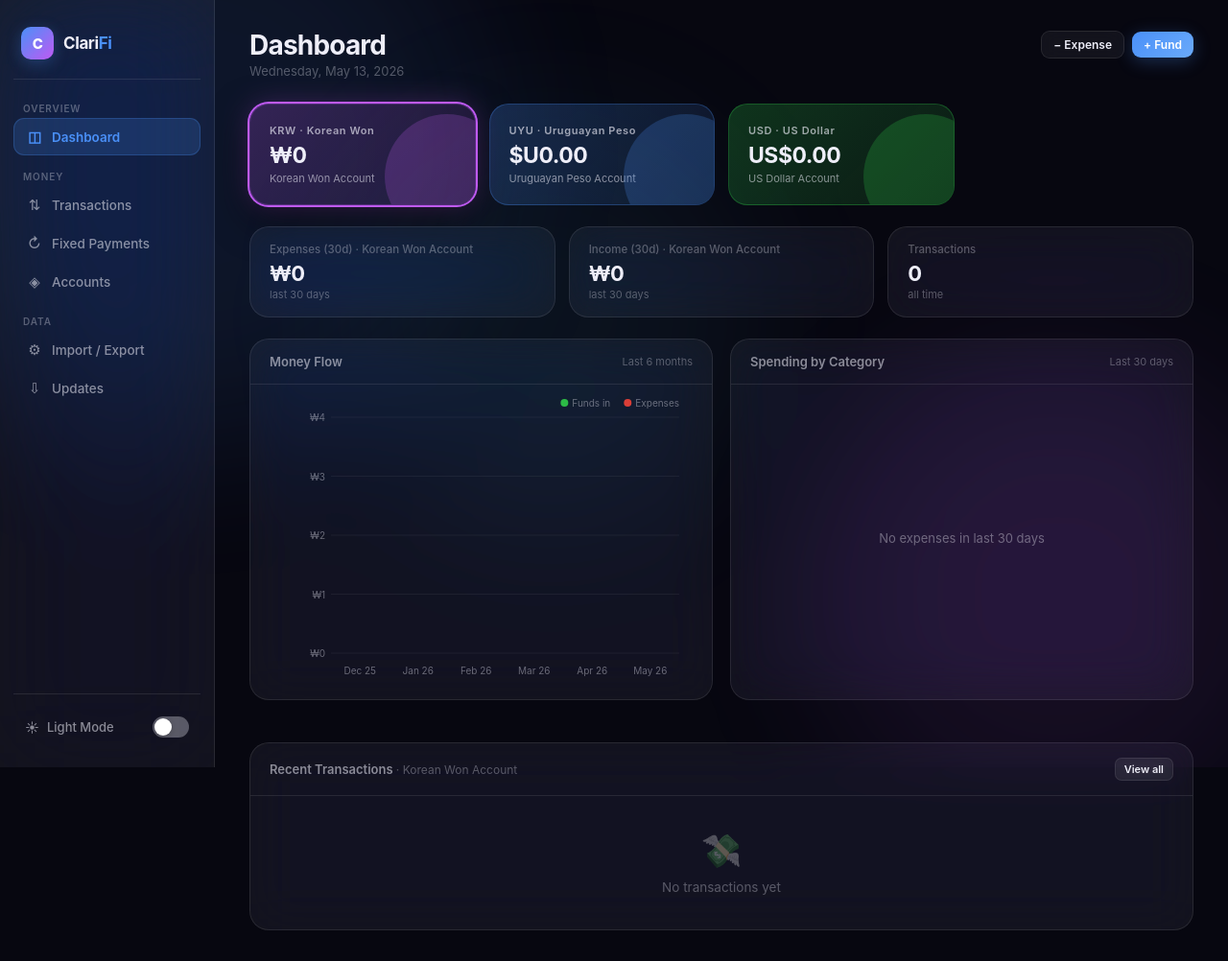
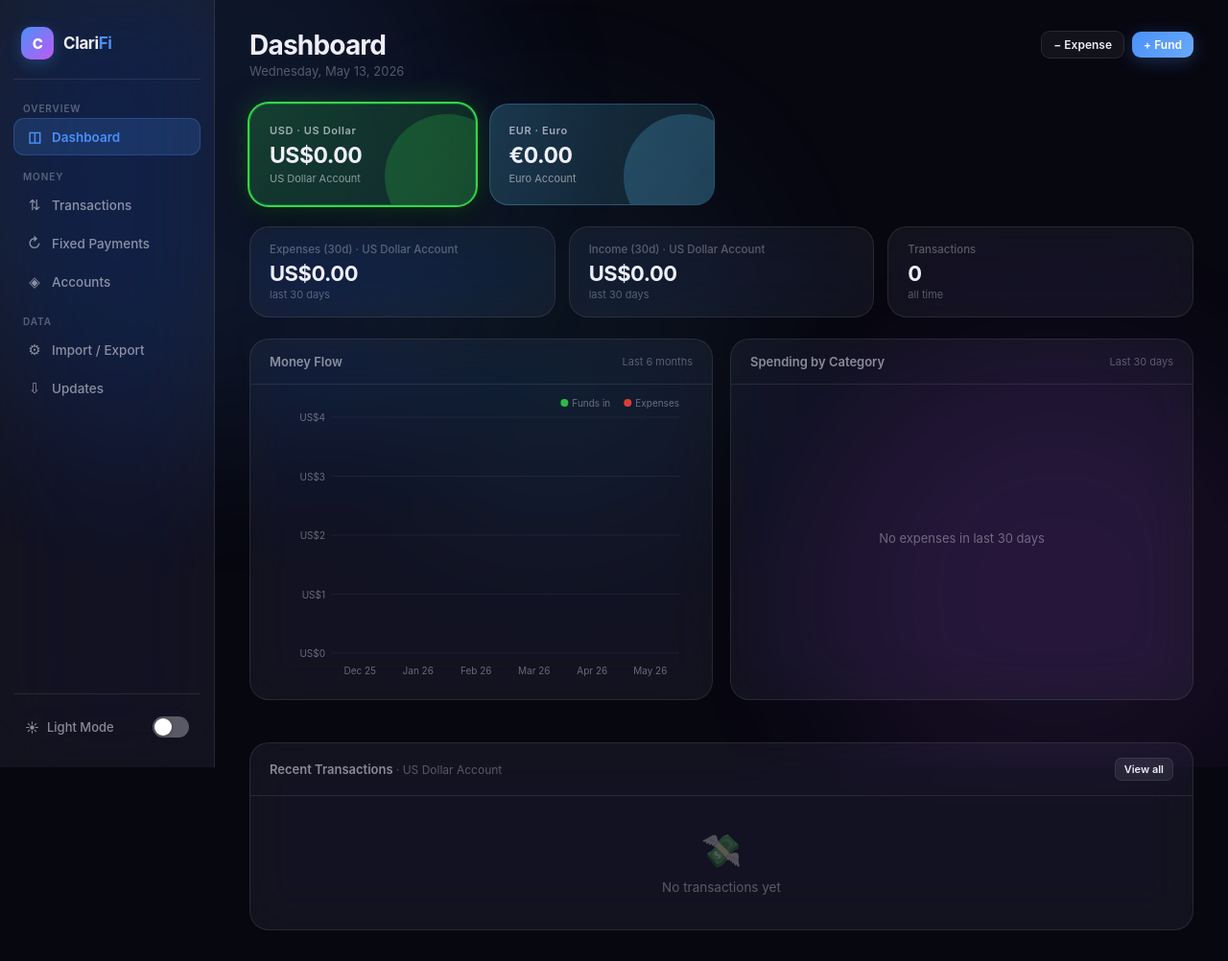
Before and after one commit to federicoroldos/clarifi, a Flask app: page / in a window 1280 px wide. Shown: the whole page at 96% size. Run offline with Flask 3, Linux system fonts and the light colour scheme; data that the repository does not hold is empty.

Commit message:
add EUR + ARS currencies, default fresh installs to USD + EUR, page zoom
- CURRENCIES gains 'eur' (€, 2dp) and 'ars' (AR$, 2dp); ACC_FLAGS and the
  account-create / account-edit dropdowns now offer all five currencies.
- init_data() splits its seeding path: if the legacy balance_* config keys
  carry any non-zero value, KRW/UYU/USD accounts are migrated as before;
  otherwise a fresh install seeds only USD and EUR. modern_import and
  modern_clear follow the same rule (legacy balance_* keys stay scoped to
  KRW/UYU/USD; modern_clear reseeds USD + EUR).
- Ctrl + / Ctrl - / Ctrl 0 (and Ctrl+wheel) now zoom the page via CSS zoom.
  The level is persisted in localStorage and triggers a charts redraw so
  the handwritten canvases stay crisp at non-100% zoom.

```diff
--- a/app.py
+++ b/app.py
@@ -25,8 +25,10 @@ XLSX_LOCK  = Lock()
 CATEGORIES = ['Supermarket','Food','Transport','Games','Services','Health','Others']
 CURRENCIES = {
     'krw': {'name': 'Korean Won',    'symbol': '₩',   'decimals': 0},
-    'uyu': {'code': 'UYU', 'name': 'Uruguayan Peso', 'symbol': '$U',  'decimals': 2},
-    'usd': {'code': 'USD', 'name': 'US Dollar',      'symbol': 'US$', 'decimals': 2},
+    'uyu': {'code': 'UYU', 'name': 'Uruguayan Peso',  'symbol': '$U',  'decimals': 2},
+    'usd': {'code': 'USD', 'name': 'US Dollar',       'symbol': 'US$', 'decimals': 2},
+    'eur': {'code': 'EUR', 'name': 'Euro',            'symbol': '€',   'decimals': 2},
+    'ars': {'code': 'ARS', 'name': 'Argentine Peso',  'symbol': 'AR$', 'decimals': 2},
 }
 CURRENCIES['krw'].update({'code': 'KRW', 'symbol': '₩'})
 LEGACY_ACCOUNT_BANKS = {
@@ -34,6 +36,11 @@ LEGACY_ACCOUNT_BANKS = {
     'uyu': 'Uruguayan Peso Account',
     'usd': 'US Dollar Account',
 }
+LEGACY_CURRENCIES = ('krw', 'uyu', 'usd')
+DEFAULT_NEW_ACCOUNTS = (
+    ('usd', 'US Dollar Account'),
+    ('eur', 'Euro Account'),
+)
 
 # XLSX storage
 SHEETS = {
@@ -208,7 +215,7 @@ def init_data():
 
     config = wb['config']
     existing = {r.get('key') for r in _rows(config)}
-    for currency in CURRENCIES:
+    for currency in LEGACY_CURRENCIES:
         key = f'balance_{currency}'
         if key not in existing:
             config.append([key, 0])
@@ -220,16 +227,30 @@ def init_data():
             for r in _rows(config)
             if str(r.get('key') or '').startswith('balance_')
         }
-        for currency in CURRENCIES:
-            accounts_ws.append([
-                currency,
-                LEGACY_ACCOUNT_BANKS[currency],
-                currency,
-                round_currency(currency, legacy_balances.get(currency, 0)),
-                datetime.now().isoformat(timespec='seconds'),
-                False,
-                DEFAULT_ACC_COLORS.get(currency, '#4a90f8'),
-            ])
+        if any(v > 0 for v in legacy_balances.values()):
+            # Migrating an old single-currency install: keep KRW/UYU/USD accounts.
+            for currency in LEGACY_CURRENCIES:
+                accounts_ws.append([
+                    currency,
+                    LEGACY_ACCOUNT_BANKS[currency],
+                    currency,
+                    round_currency(currency, legacy_balances.get(currency, 0)),
+                    datetime.now().isoformat(timespec='seconds'),
+                    False,
+                    DEFAULT_ACC_COLORS.get(currency, '#4a90f8'),
+                ])
+        else:
+            # Fresh install: seed only USD and EUR.
+            for currency, bank in DEFAULT_NEW_ACCOUNTS:
+                accounts_ws.append([
+                    currency,
+                    bank,
+                    currency,
+                    0,
+                    datetime.now().isoformat(timespec='seconds'),
+                    False,
+                    DEFAULT_ACC_COLORS.get(currency, '#4a90f8'),
+                ])
 
     wb.save(DATA_PATH)
 
@@ -242,7 +263,13 @@ def _currency_id(value):
         raise ValueError('unknown currency')
     return currency
 
-DEFAULT_ACC_COLORS = {'uyu': '#4a90f8', 'usd': '#32d74b', 'krw': '#bf5af2'}
+DEFAULT_ACC_COLORS = {
+    'uyu': '#4a90f8',
+    'usd': '#32d74b',
+    'krw': '#bf5af2',
+    'eur': '#5ac8fa',
+    'ars': '#ff9f0a',
+}
 
 def _account_json(row):
     currency = _currency_id(row.get('currency') or 'uyu')
@@ -859,7 +886,7 @@ def modern_import():
                     color,
                 ])
         else:
-            for currency in CURRENCIES:
+            for currency in LEGACY_CURRENCIES:
                 imported_ids.append(currency)
                 wb['accounts'].append([
                     currency,
@@ -875,7 +902,7 @@ def modern_import():
             return jsonify({'ok': False, 'error': 'no valid accounts'}), 400
 
         accounts_map = {row['id']: row for row in _accounts_from_wb(wb, include_archived=True)}
-        for currency in CURRENCIES:
+        for currency in LEGACY_CURRENCIES:
             account = accounts_map.get(currency)
             wb['config'].append([f'balance_{currency}', account['balance'] if account else 0])
 
@@ -929,14 +956,14 @@ def modern_clear():
             _ensure_headers(ws, headers)
 
         config = wb['config']
-        for currency in CURRENCIES:
+        for currency in LEGACY_CURRENCIES:
             config.append([f'balance_{currency}', 0])
 
         accounts_ws = wb['accounts']
-        for currency in CURRENCIES:
+        for currency, bank in DEFAULT_NEW_ACCOUNTS:
             accounts_ws.append([
                 currency,
-                LEGACY_ACCOUNT_BANKS[currency],
+                bank,
                 currency,
                 0,
                 datetime.now().isoformat(timespec='seconds'),
--- a/templates/index.html
+++ b/templates/index.html
@@ -1016,8 +1016,10 @@
       <div class="fg">
         <label class="fl">CURRENCY</label>
         <select class="fc" id="acc-cur">
+          <option value="usd">USD — US Dollar</option>
+          <option value="eur">EUR — Euro</option>
           <option value="uyu">UYU — Uruguayan Peso</option>
-          <option value="usd">USD — US Dollar</option>
+          <option value="ars">ARS — Argentine Peso</option>
           <option value="krw">KRW — Korean Won</option>
         </select>
       </div>
@@ -1054,8 +1056,10 @@
       <div class="fg">
         <label class="fl">CURRENCY</label>
         <select class="fc" id="ea-cur">
+          <option value="usd">USD — US Dollar</option>
+          <option value="eur">EUR — Euro</option>
           <option value="uyu">UYU — Uruguayan Peso</option>
-          <option value="usd">USD — US Dollar</option>
+          <option value="ars">ARS — Argentine Peso</option>
           <option value="krw">KRW — Korean Won</option>
         </select>
       </div>
@@ -1111,11 +1115,40 @@ async function winMin()   { try { await _winApi()?.minimize(); } catch (e) {} }
 async function winMax()   { try { await _winApi()?.toggle_max(); } catch (e) {} }
 async function winClose() { try { await _winApi()?.close_window(); } catch (e) {} }
 
+// ── Page zoom (Ctrl +/-/0) ──────────────────────────────────────────────────
+const ZOOM_MIN = 0.6, ZOOM_MAX = 2.0, ZOOM_STEP = 0.1;
+let _zoom = parseFloat(localStorage.getItem('clarifi.zoom') || '1') || 1;
+function _applyZoom() {
+  _zoom = Math.min(ZOOM_MAX, Math.max(ZOOM_MIN, Math.round(_zoom * 100) / 100));
+  document.body.style.zoom = _zoom;
+  localStorage.setItem('clarifi.zoom', String(_zoom));
+  // Canvas charts are sized in CSS pixels — redraw so they stay crisp.
+  if (typeof drawCharts === 'function') {
+    clearTimeout(window._zoomRedraw);
+    window._zoomRedraw = setTimeout(drawCharts, 60);
+  }
+}
+function zoomIn()    { _zoom += ZOOM_STEP; _applyZoom(); }
+function zoomOut()   { _zoom -= ZOOM_STEP; _applyZoom(); }
+function zoomReset() { _zoom = 1;          _applyZoom(); }
+window.addEventListener('DOMContentLoaded', _applyZoom);
+window.addEventListener('keydown', (e) => {
+  if (!(e.ctrlKey || e.metaKey)) return;
+  if (e.key === '+' || e.key === '=' )      { e.preventDefault(); zoomIn(); }
+  else if (e.key === '-' || e.key === '_' ) { e.preventDefault(); zoomOut(); }
+  else if (e.key === '0')                   { e.preventDefault(); zoomReset(); }
+});
+window.addEventListener('wheel', (e) => {
+  if (!(e.ctrlKey || e.metaKey)) return;
+  e.preventDefault();
+  if (e.deltaY < 0) zoomIn(); else zoomOut();
+}, { passive: false });
+
 const CAT_ICONS = {
   Supermarket:'🛒', Food:'🍔', Transport:'🚌', Games:'🎮',
   Services:'📱', Health:'💊', Others:'📦',
 };
-const ACC_FLAGS = { uyu:'🇺🇾', usd:'🇺🇸', krw:'🇰🇷' };
+const ACC_FLAGS = { uyu:'🇺🇾', usd:'🇺🇸', krw:'🇰🇷', eur:'🇪🇺', ars:'🇦🇷' };
 
 // ── Bootstrap ────────────────────────────────────────────────────────────────
 document.addEventListener('DOMContentLoaded', () => {
```
